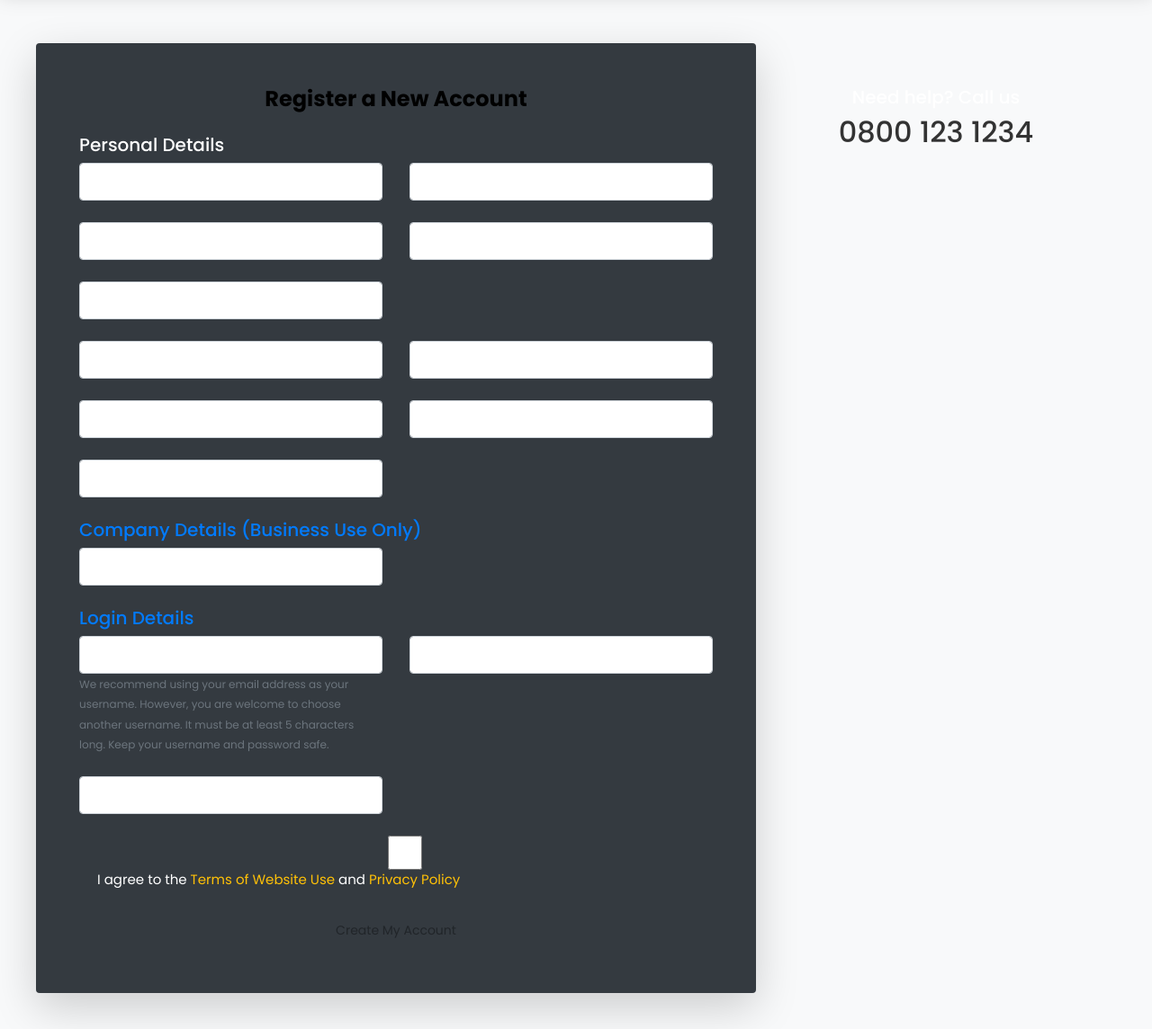
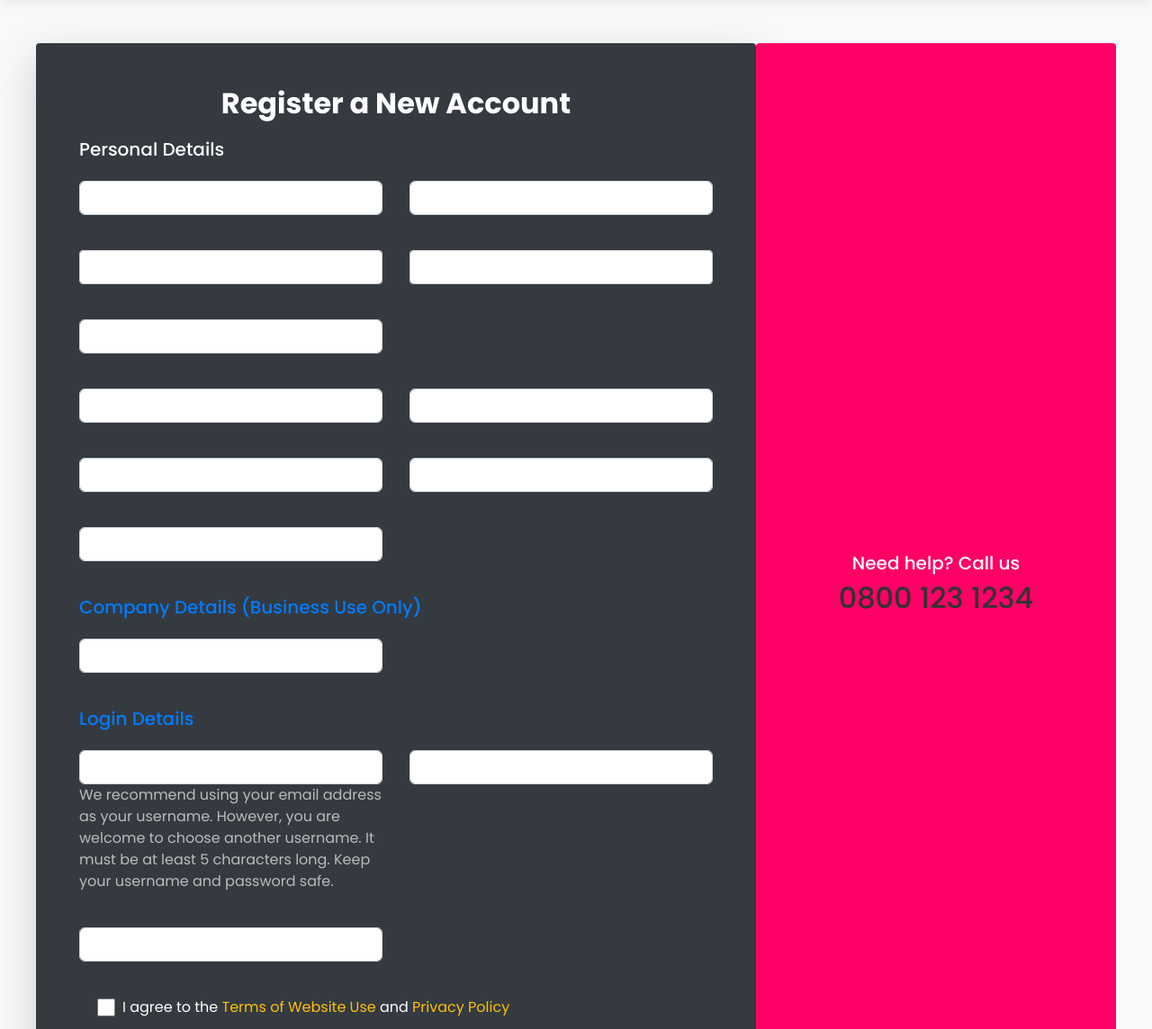
Before and after one commit to VCHOPRA86/Buyback, a Django app: template templates/allauth/account/signup.html in a window 1280 px wide. Shown: the part 69-1213 px from the top of the page at 90% size. Run offline with Django 3.2, Linux system fonts and the light colour scheme; the template is opened without the code that fills it, so the values that code supplies are empty, except form fields; a user stored in the database is signed in; tables that the repository leaves empty hold one stand-in row (values such as "Sample post"); form fields are guessed from the names that the template uses; some libraries are stand-ins or nearby versions.

Commit message:
Update signup.html

```diff
--- a/templates/allauth/account/signup.html
+++ b/templates/allauth/account/signup.html
@@ -1,4 +1,9 @@
 {% extends "base.html" %}
+{% load static %}
+
+{% block extra_css %}
+<link rel="stylesheet" href="{% static 'css/auth.css' %}">
+{% endblock %}
 
 {% block content %}
 <div class="container mt-5 my-5">
@@ -16,7 +21,7 @@
 
         <!-- Form Section -->
         <div class="col-lg-8 col-md-12 bg-dark text-white p-5 rounded shadow-lg">
-            <h1 class="text-center mb-4">Register a New Account</h1>
+            <h1 class="text-center new-signup">Register a New Account</h1>
             <form class="custom-form" method="post" action="{% url 'account_signup' %}">
                 {% csrf_token %}
                 {{ form.non_field_errors }}
```
